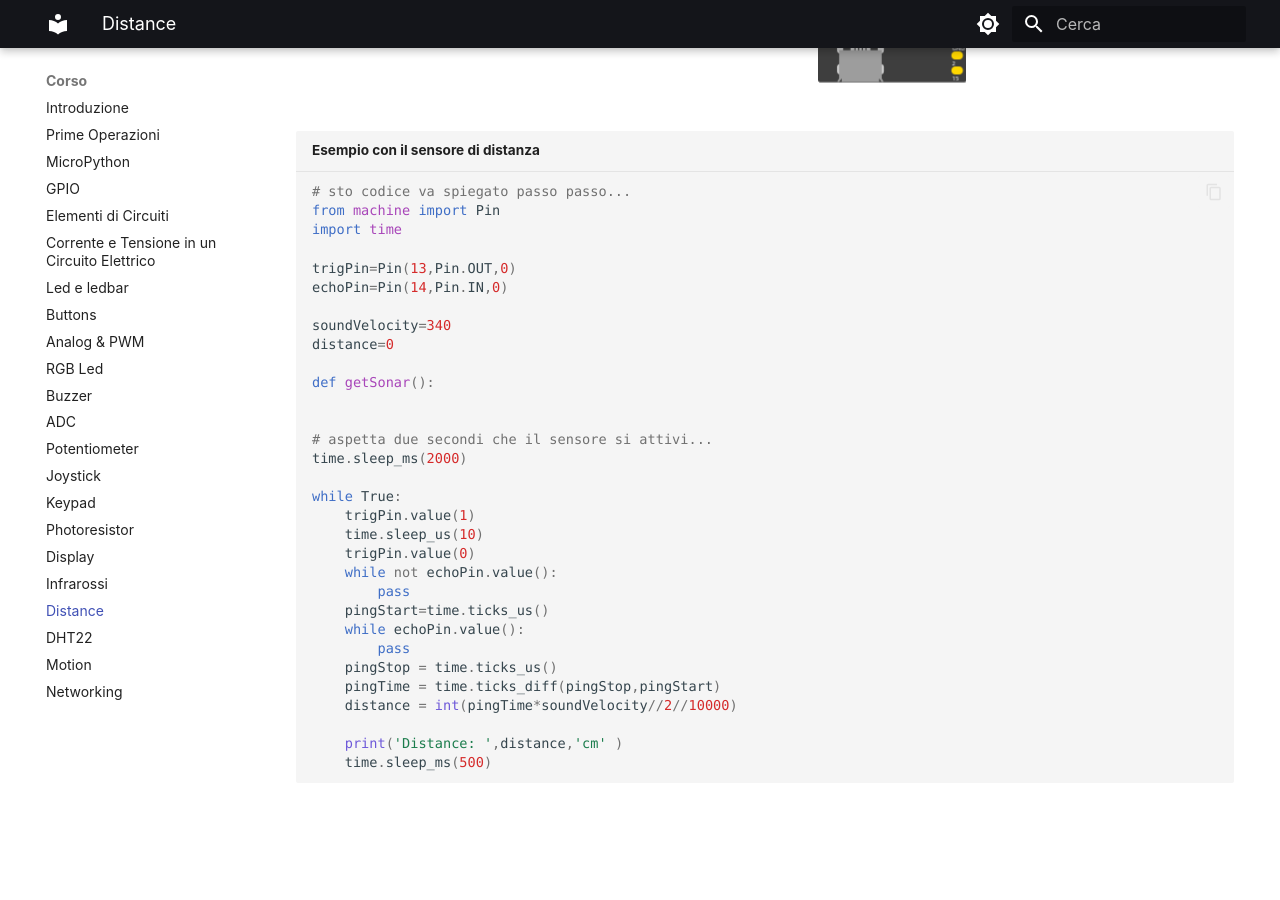
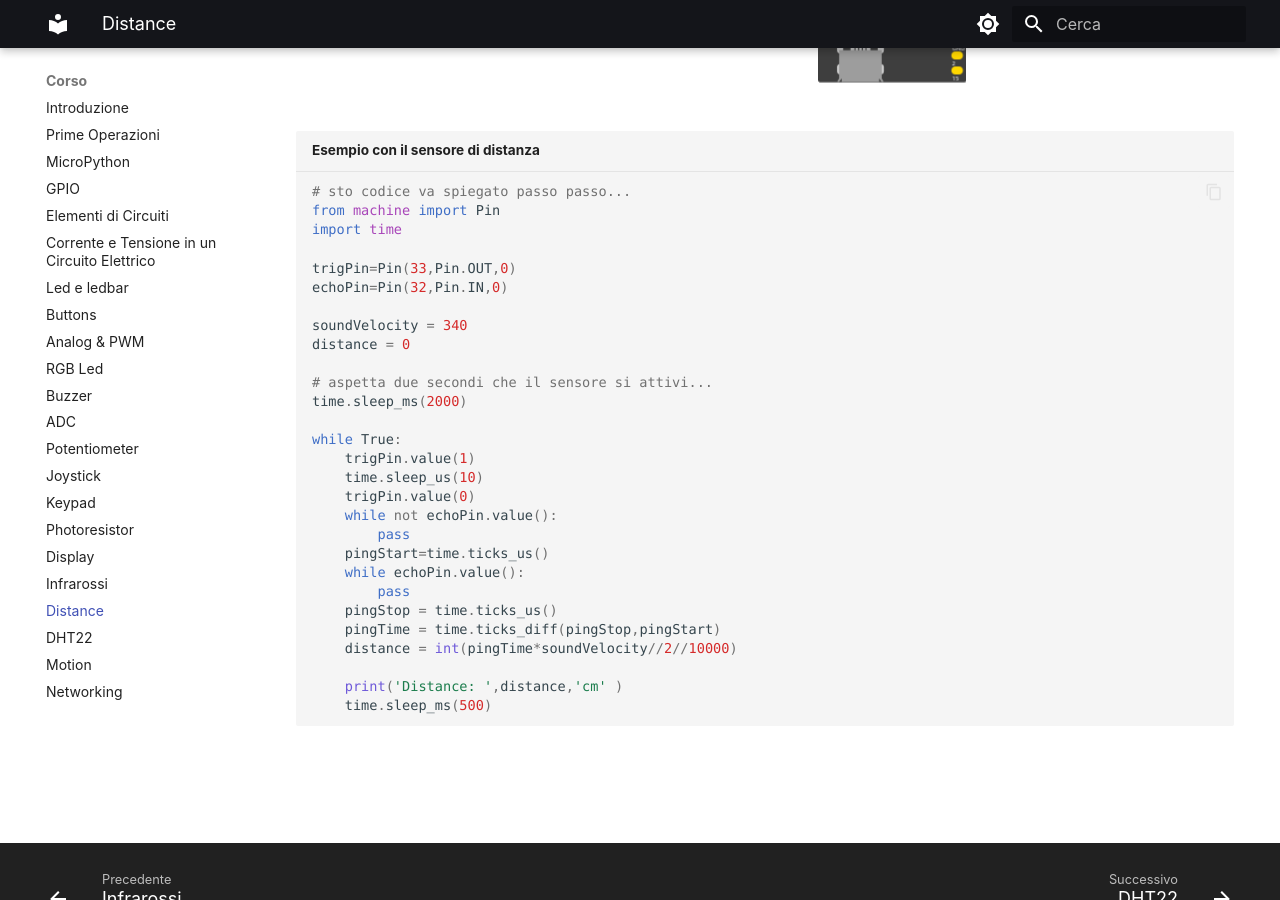
Before and after one commit to dvjlabs/esp32_course, an MkDocs documentation site: the page built from docs/corso/43_distance.md, in a window 1280 px wide and 900 px high, scrolled down 983 px. Built offline with MkDocs 1.6.1 and Material for MkDocs 9.7.7, drawn with Linux system fonts in a browser that asks for light colours.

Commit message:
Ultrasonic fixes

```diff
--- a/docs/corso/43_distance.md
+++ b/docs/corso/43_distance.md
@@ -14,14 +14,11 @@ comprese fra 2 e 200 cm.
 from machine import Pin
 import time
 
-trigPin=Pin(13,Pin.OUT,0)
-echoPin=Pin(14,Pin.IN,0)
+trigPin=Pin(33,Pin.OUT,0)
+echoPin=Pin(32,Pin.IN,0)
 
-soundVelocity=340
-distance=0
-
-def getSonar():
-
+soundVelocity = 340
+distance = 0
 
 # aspetta due secondi che il sensore si attivi...
 time.sleep_ms(2000)
```
